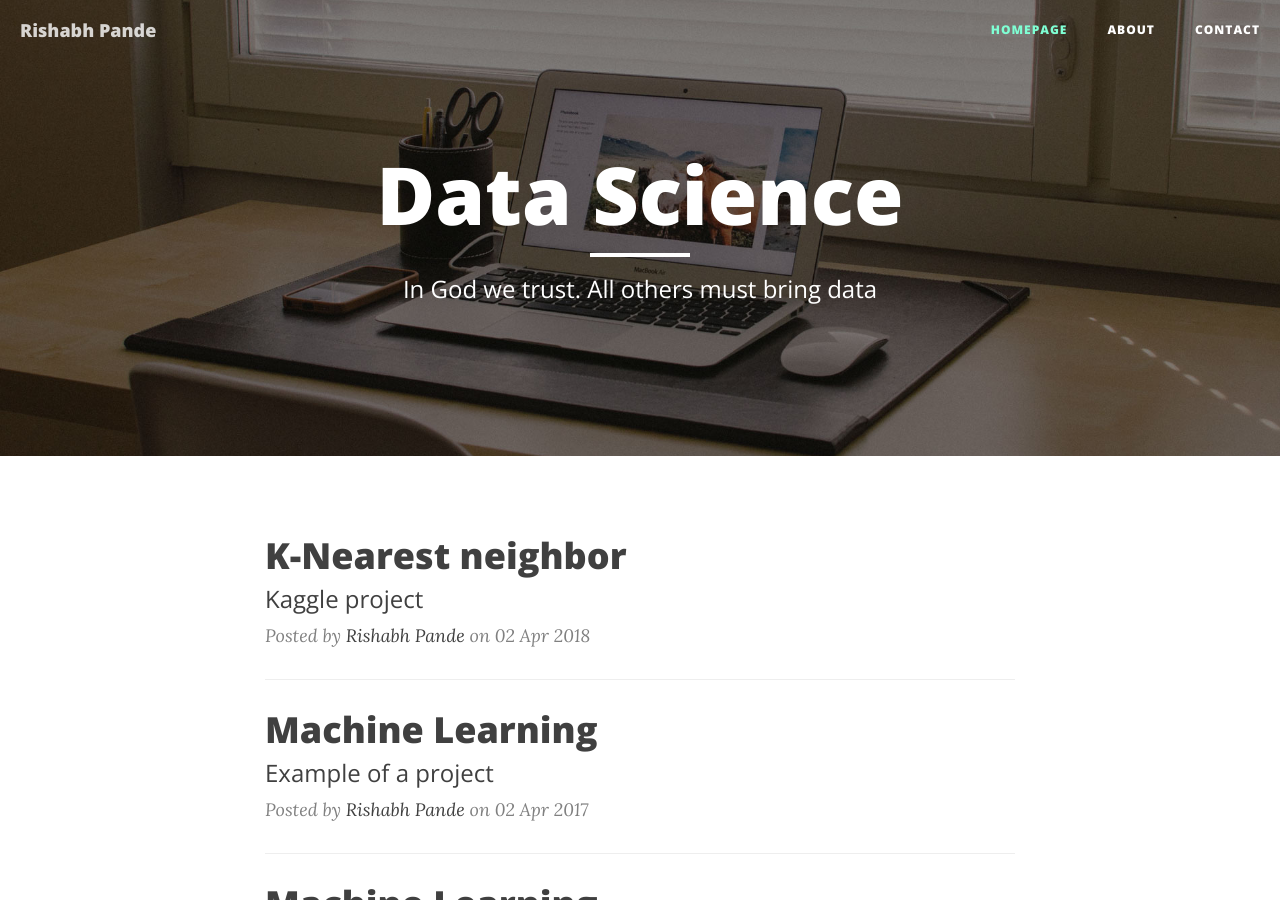
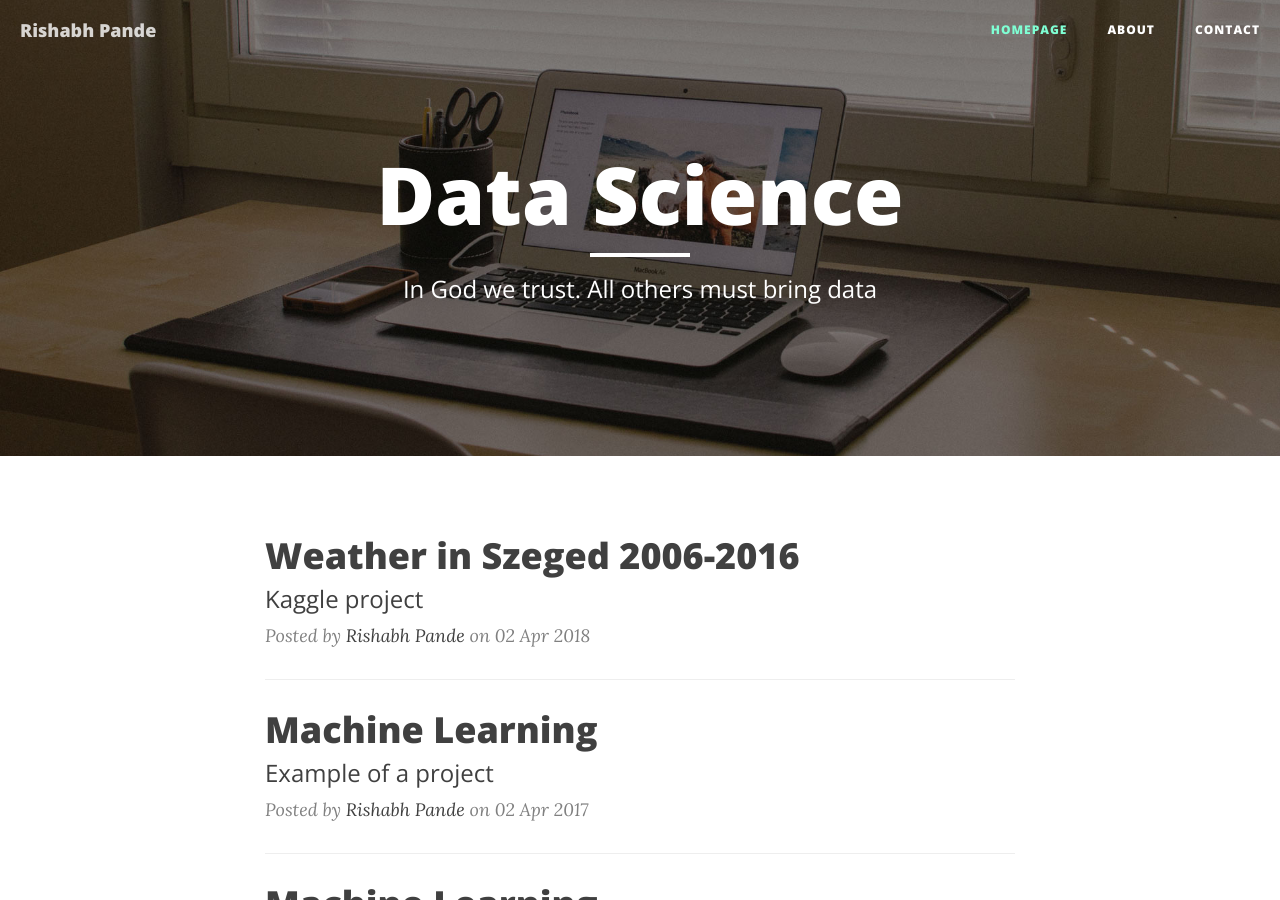
Before and after one commit to RishabhPande/RishabhPandeBlog, a Jekyll site: the page built from index.html, in a window 1280 px wide and 900 px high. Built offline with Jekyll 4.4.1, drawn with Linux system fonts in a browser that asks for light colours; nearby versions of some CDN libraries; some of the changed lines change nothing that is shown.

Commit message:
Updated blog

````diff
--- a/_posts/2018-04-02-Regression.md
+++ b/_posts/2018-04-02-Regression.md
@@ -1,6 +1,6 @@
 ---
 layout: post
-title: "K-Nearest neighbor"
+title: "Weather in Szeged 2006-2016"
 description: "Kaggle project"
 author: "Rishabh Pande"
 coverImg: "post-bg.jpg"
@@ -10,23 +10,41 @@
 ### Hourly/daily summary with temperature, pressure, wind speed and more
 
 
-### Introduction
 
-What is regression?
+### What is regression?
 
 
-Regression is one way of modeling the strength and direction of the relationship between a dependent or output variable (usually represented by 'y') and one or more independent or input variables (usually represented by 'x'). It differs from correlation analysis because it allows you to predict the outcome for new input or inputs you haven’t seen yet.
+Regression is one way of modeling the strength and direction of the relationship
+between a dependent or output variable (usually represented by 'y') and one or more
+independent or input variables (usually represented by 'x'). It differs from correlation
+analysis because it allows you to predict the outcome for new input or inputs you haven’t
+seen yet.
 
 
 What types of regression are there?
 
 
-There are many different types of regression. The specific family of regressions we’ll be learning are called “generalized linear models”. The important thing for us to know is that with this family of models, we need to pick a specific type of regression. The type of regression will depend on what type of data we are trying to predict.
-Linear: When you’re predicting a continuous value. (What temperature will it be today?) Logistic: When you’re predicting which category your observation is in. (Is this is a cat or a dog?)What is regression? Poisson: When you’re predicting a count value. (How many dogs will I see in the park?)
+There are many different types of regression. The specific family of regressions we’ll be
+learning are called “generalized linear models”. The important thing for us to know is
+that with this family of models, we need to pick a specific type of regression. The type
+of regression will depend on what type of data we are trying to predict.
 
 
-Today, we’re going to practice picking the right model for our dataset and plotting it. Let's pick up a dataset!
-We are going to use the szeged-weather dataset ("Historical weather around Szeged, Hungary - from 2006 to 2016"), which contains timestamped records of weather features, some numerical, some categorical. The Regression Challenge: Day 1 proposed us to take 1 variable as target Y and 1 variable as the feature X used to predict it.
+Linear: When you’re predicting a continuous value. (What temperature will it be today?)
+Logistic: When you’re predicting which category your observation is in. (Is this is a cat
+or a dog?)What is regression? Poisson: When you’re predicting a count value.
+(How many dogs will I see in the park?)
+
+
+Today, we’re going to practice picking the right model for our dataset and plotting it.
+
+Let's pick up a dataset!
+
+
+We are going to use the szeged-weather dataset ("Historical weather around Szeged,
+Hungary - from 2006 to 2016"), which contains timestamped records of weather features,
+some numerical, some categorical. The Regression Challenge: Day 1 proposed us to take 1
+variable as target Y and 1 variable as the feature X used to predict it.
 
 
 ```python
@@ -209,12 +227,19 @@
 ![png](output_6_0.png)
 
 
-With these plots we can choose two variables to study the relationship betweem them. In this study let's focus to explore Temperature as a function of Humidity, i.e., "how humidity influences in temperature?". The correlation plot gives us the information that they're strongly opposite related.
+With these plots we can choose two variables to study the relationship betweem them. In
+this study let's focus to explore Temperature as a function of Humidity, i.e.,
+"how humidity influences in temperature?". The correlation plot gives us the information
+that they're strongly opposite related.
 
-In our case, Temperature is a continuous value, so we choose the Linear Regression model to tackle. If the predicted variable were Precip Type, we should use Logistic Regression, but there isn't countable variables to apply Poisson on such configuration of data.
+In our case, Temperature is a continuous value, so we choose the Linear Regression model
+to tackle. If the predicted variable were Precip Type, we should use Logistic Regression,
+but there isn't countable variables to apply Poisson on such configuration of data.
 
 
-Looking for those violinplots before, I think if we apply a linear model to just one category of Precip Type, the model may be more accurate, considering the noise from the others patterns of humidity vs temperature.
+Looking for those violinplots before, I think if we apply a linear model to just one
+category of Precip Type, the model may be more accurate, considering the noise from the
+others patterns of humidity vs temperature.
 
 
 
@@ -226,13 +251,19 @@
 ![png](output_8_0.png)
 
 
-The focus on linear regression, when you are predicting with a single feature, is to fit the best line, minimizing the square error between all the samples. This line  Ŷ   is defined as an estimative of the ground truth  Y :
+The focus on linear regression, when you are predicting with a single feature, is to fit
+the best line, minimizing the square error between all the samples. This line  Ŷ   is
+defined as an estimative of the ground truth  Y :
 
 Y=αX+β+ϵ
 
 Ŷ =α̂ X+β̂
 
-Where  X  is the set of samples,  α  is the inclination of the curve and  β  its intercepts. The last parameter,  ϵ  is the one that our model can't explain. As we'll see, our model  Ŷ   won't be 100% accurate and this  ϵ  is the model's residual, that you should keep in mind for next diagnostics analysis on Day 2. Remeber that ^ stands for an estimative.
+Where  X  is the set of samples,  α  is the inclination of the curve and  β  its
+intercepts. The last parameter,  ϵ  is the one that our model can't explain. As we'll
+see, our model  Ŷ   won't be 100% accurate and this  ϵ  is the model's residual, that
+you should keep in mind for next diagnostics analysis on Day 2. Remeber that ^ stands
+for an estimative.
 
 
 ```python
@@ -281,7 +312,11 @@
     R2 =  0.564908684858
 
 
-Finally, we finished our regression. It means that now we have a relationship between Humidity and Temperature, where we can predict how hot/cold would be, considering we have measured the humity change. I think that was a good way to wake up the regression instincts in your data heart! Next analysis will show you how to interpret if those fits were good enough to trust in critical scenarios. Let's test it!
+Finally, we finished our regression. It means that now we have a relationship between
+Humidity and Temperature, where we can predict how hot/cold would be, considering we have
+measured the humity change. I think that was a good way to wake up the regression
+instincts in your data heart! Next analysis will show you how to interpret if those fits
+were good enough to trust in critical scenarios. Let's test it!
 
 
 ```python
````
